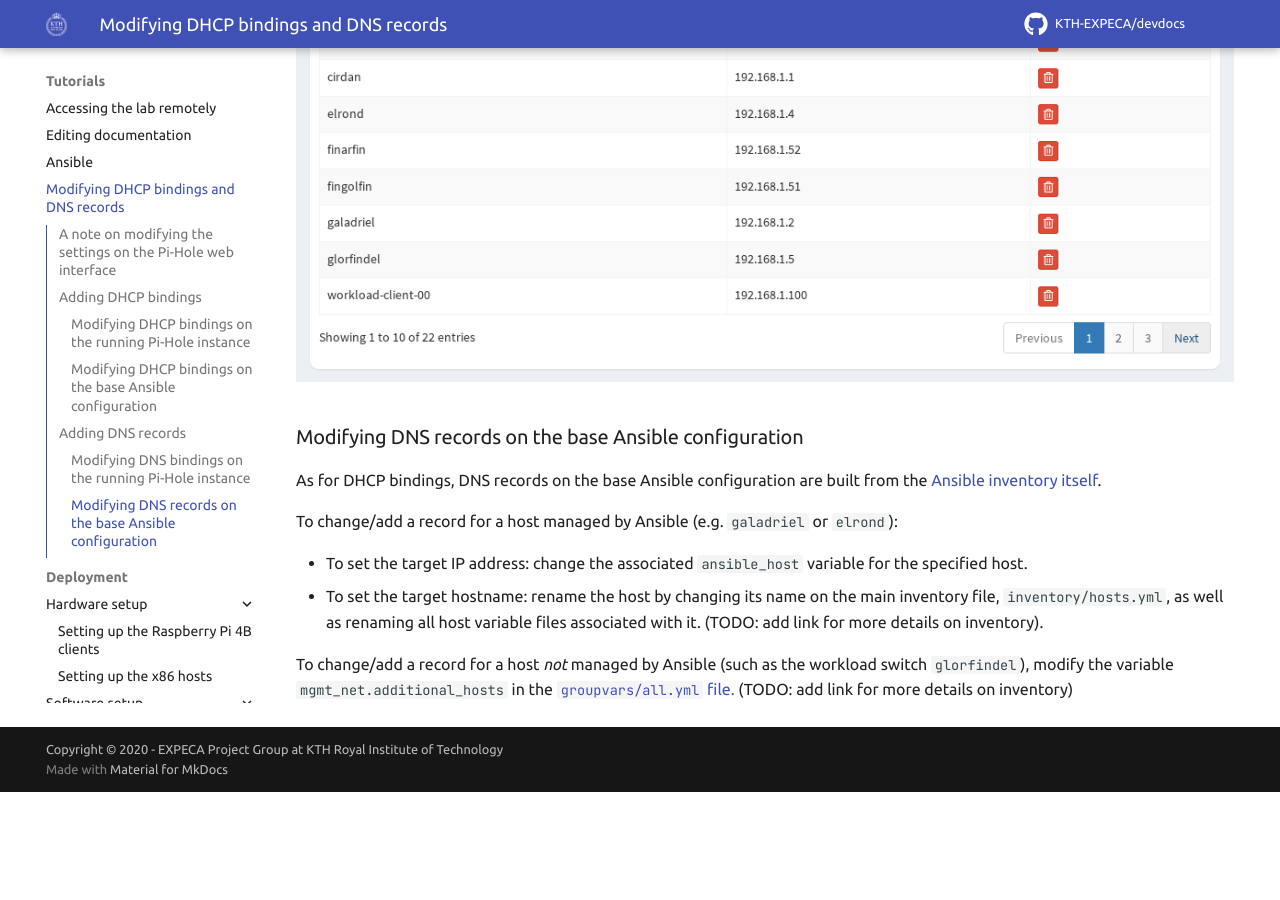
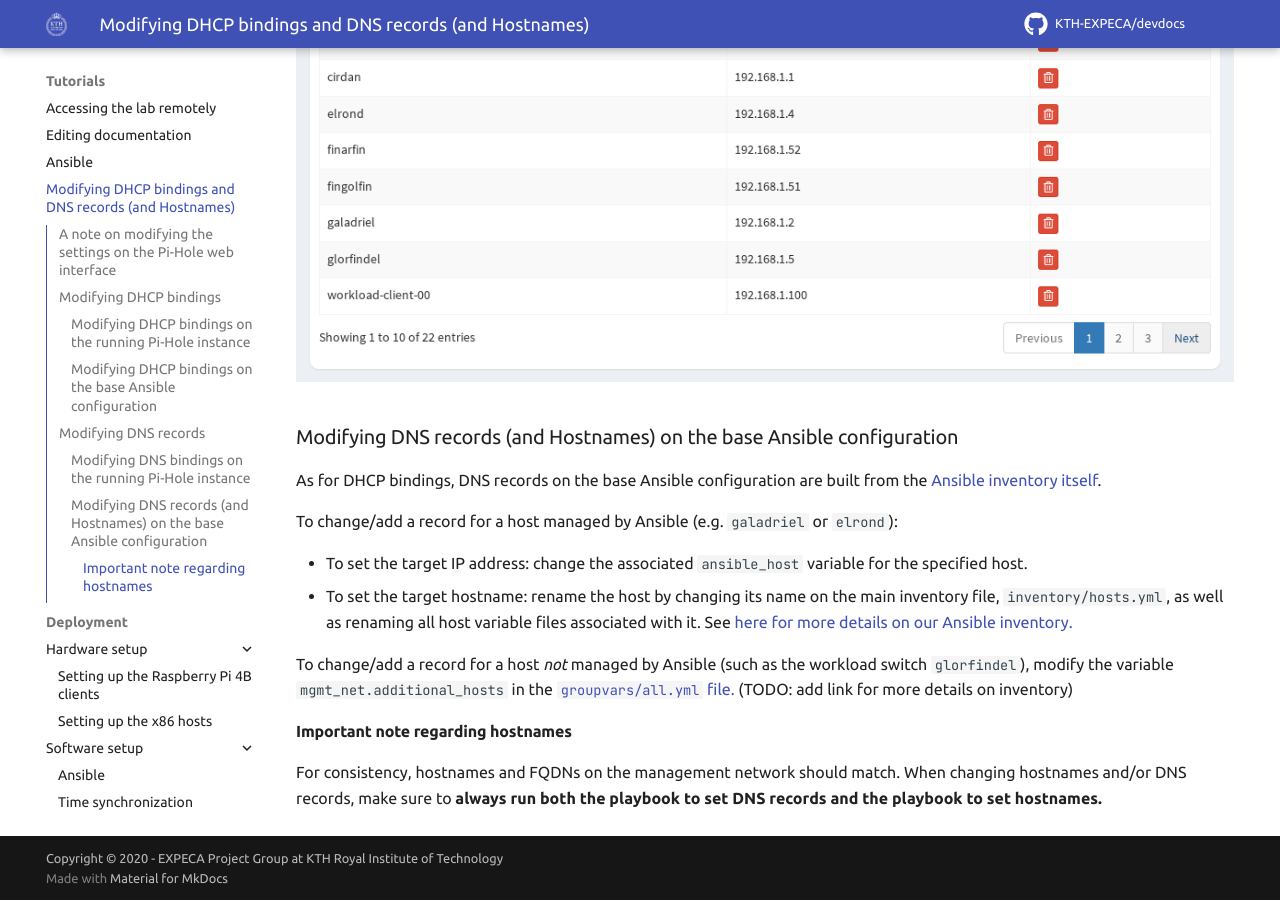
Before and after one commit to KTH-EXPECA/devdocs, an MkDocs documentation site: the page built from docs/tutorials/adding_dhcp_dns_bindings.md, in a window 1280 px wide and 900 px high, scrolled down 2258 px. Built offline with MkDocs 1.6.1 and Material for MkDocs 9.7.7, drawn with Linux system fonts in a browser that asks for light colours; comment, search, counter and statistics services are not loaded; before the commit the page ends 3050 px from its top, so only the background shows below that; some of the changed text lies outside the part shown.

Commit message:
setting hostnames

```diff
--- a/docs/tutorials/adding_dhcp_dns_bindings.md
+++ b/docs/tutorials/adding_dhcp_dns_bindings.md
@@ -1,6 +1,6 @@
-# Modifying DHCP bindings and DNS records
+# Modifying DHCP bindings and DNS records (and Hostnames)
 
-DHCP bindings and *local* DNS records for the management network are handled both by a [Pi-Hole](https://pi-hole.net/) instance running on `galadriel`.
+DHCP bindings and *local* DNS records for the management network are handled both by a [Pi-Hole](https://pi-hole.net/) instance running on `galadriel`; hostnames on the other hand are set directly on each device using Ansible.
 Pi-Hole has a very comprehensive and powerful web-interface through which basically all of its core functionality can be configured.
 To access this interface, simply point your browser to [http://galadriel.expeca/admin/](http://galadriel.expeca/admin/) from any device connected to the management network.
 To log-in you will need a password you can find in the associated [Ansible variables file on the `KTH-EXPECA/TestbedConfig` repo](https://github.com/KTH-EXPECA/TestbedConfig/blob/master/ansible/roles/pihole_dhcp_dns/vars/main.yml).
@@ -12,7 +12,7 @@
 To configure settings in a way that will persist even through re-runs of the Ansible playbook, see the sections below relating to adding settings to the base Ansible configuration.
 
 
-## Adding DHCP bindings
+## Modifying DHCP bindings
 
 ### Modifying DHCP bindings on the running Pi-Hole instance
 
@@ -33,7 +33,7 @@
 
 To change/add a binding for a host *not* managed by Ansible (such as the workload switch `glorfindel`), modify the variable `mgmt_net.additional_hosts` in the [`groupvars/all.yml` file.](https://github.com/KTH-EXPECA/TestbedConfig/blob/master/ansible/inventory/group_vars/all.yml) (TODO: add link for more details on inventory)
 
-## Adding DNS records
+## Modifying DNS records
 
 ### Modifying DNS bindings on the running Pi-Hole instance
 
@@ -44,13 +44,18 @@
 
 ![](assets/DNS_pihole.png)
 
-### Modifying DNS records on the base Ansible configuration
+### Modifying DNS records (and Hostnames) on the base Ansible configuration
 
 As for DHCP bindings, DNS records on the base Ansible configuration are built from the [Ansible inventory itself](https://github.com/KTH-EXPECA/TestbedConfig/tree/master/ansible/inventory).
 
 To change/add a record for a host managed by Ansible (e.g. `galadriel` or `elrond`):
 
 - To set the target IP address: change the associated `ansible_host` variable for the specified host.
-- To set the target hostname: rename the host by changing its name on the main inventory file, `inventory/hosts.yml`, as well as renaming all host variable files associated with it. (TODO: add link for more details on inventory).
+- To set the target hostname: rename the host by changing its name on the main inventory file, `inventory/hosts.yml`, as well as renaming all host variable files associated with it. See [here for more details on our Ansible inventory.](/tutorials/ansible/)
 
 To change/add a record for a host *not* managed by Ansible (such as the workload switch `glorfindel`), modify the variable `mgmt_net.additional_hosts` in the [`groupvars/all.yml` file.](https://github.com/KTH-EXPECA/TestbedConfig/blob/master/ansible/inventory/group_vars/all.yml) (TODO: add link for more details on inventory)
+
+#### Important note regarding hostnames
+
+For consistency, hostnames and FQDNs on the management network should match.
+When changing hostnames and/or DNS records, make sure to **always run both the playbook to set DNS records and the playbook to set hostnames.**
```
